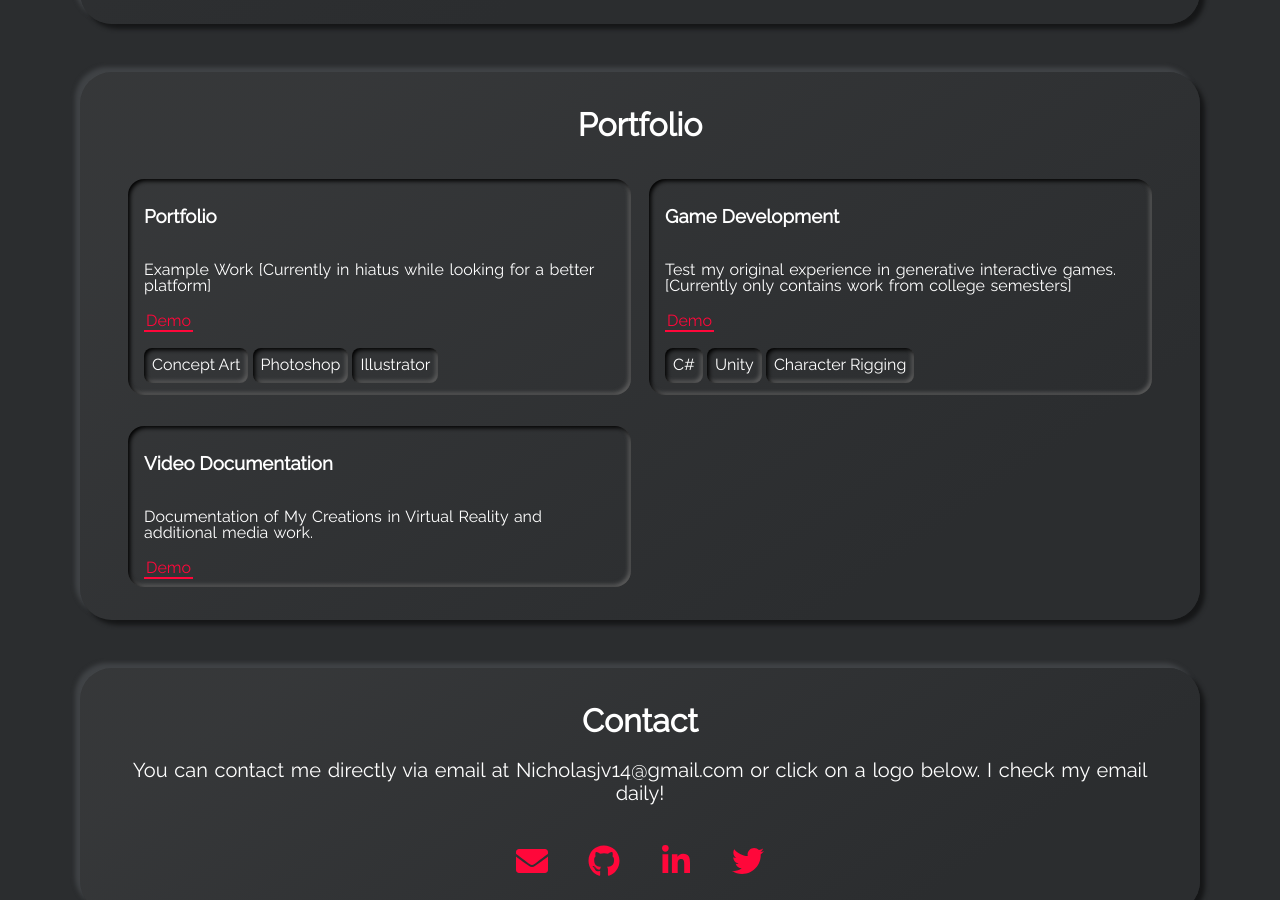
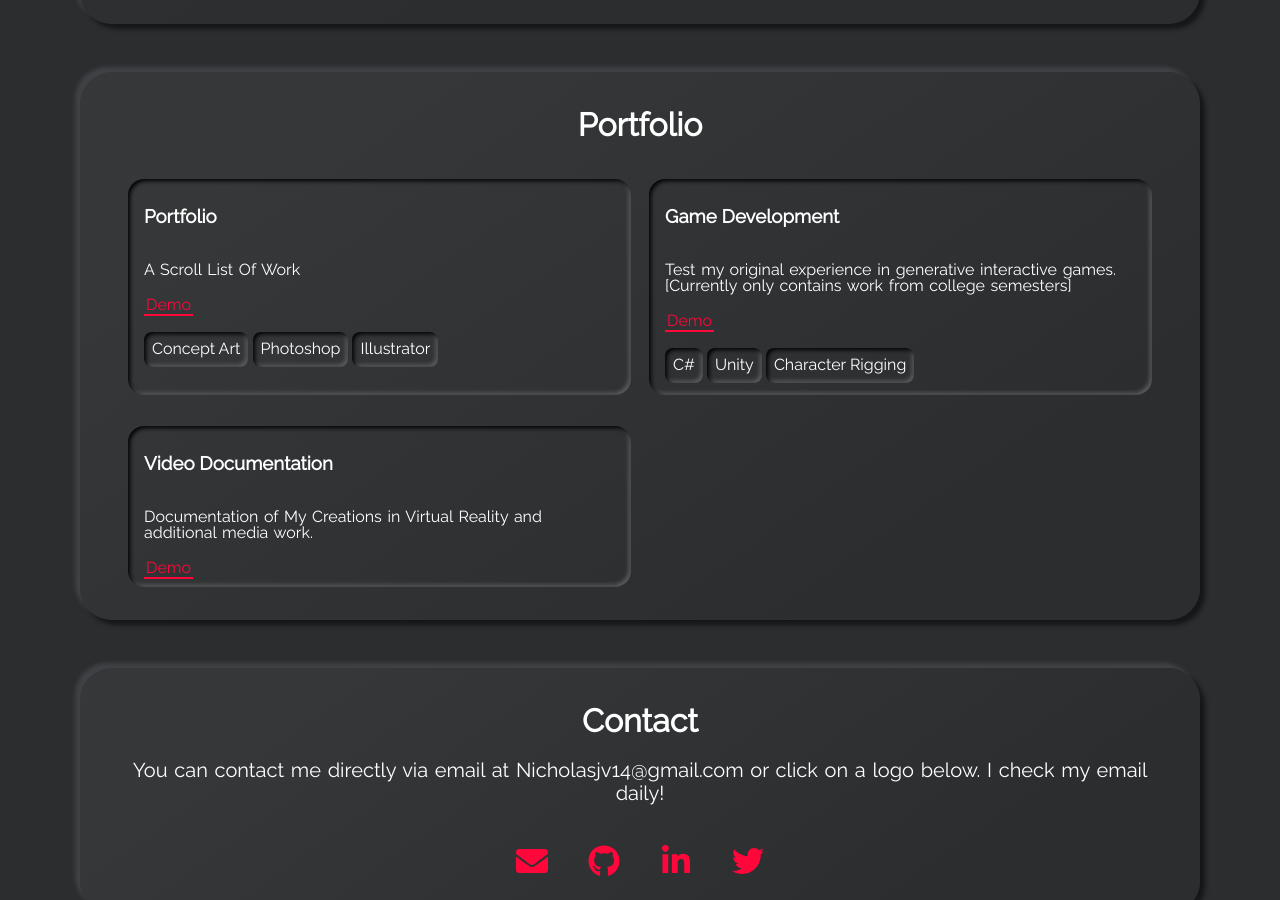
Before and after one commit to Seerow0/Nicholas-J-Website, a Jekyll site: the page built from index.html, in a window 1280 px wide and 900 px high, scrolled down 3443 px. Built offline with Jekyll 4.4.1, drawn with Linux system fonts in a browser that asks for light colours.

Commit message:
Update projects.yml

```diff
--- a/_data/projects.yml
+++ b/_data/projects.yml
@@ -14,8 +14,8 @@
 #     - tag: Node
 
 - name: Portfolio
-  descr: "Example Work [Currently in hiatus while looking for a better platform]"
-  demo: https://nicholasjv14.wixsite.com/portfolio
+  descr: "A Scroll List Of Work"
+  demo: https://www.behance.net/gallery/179291697/Nicholas-Jonathan
   tags:
     - tag: Concept Art
     - tag: Photoshop
```
